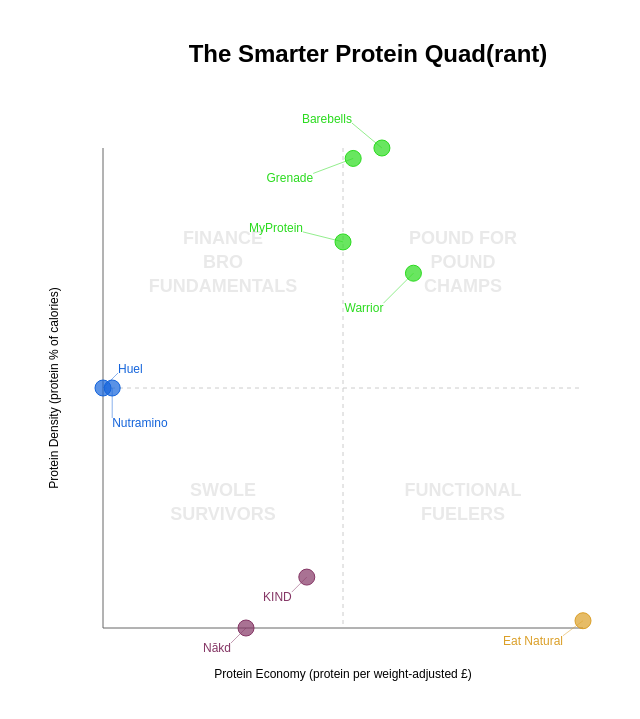
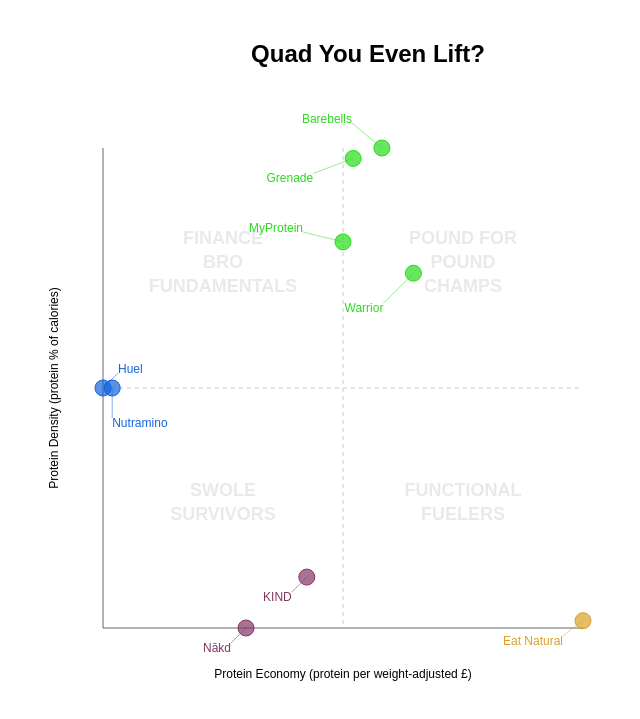
Before and after one commit to patmycatalan/protein-magic-quad, a plain HTML site: page index.html in a window 1280 px wide. Shown: the top 719 px of the page, without its empty margins (272-912 px from the left). Drawn offline with Linux system fonts and the light colour scheme.

Commit message:
Update index.html

```diff
--- a/index.html
+++ b/index.html
@@ -3,12 +3,12 @@
 <head>
     <meta charset="UTF-8">
     <meta name="viewport" content="width=device-width, initial-scale=1.0">
-    <title>The Smarter Protein Quad(rant)</title>
+    <title>Quad You Even Lift?</title>
     <link rel="stylesheet" href="styles.css">
 </head>
 <body>
     <div class="chart-container">
-      <h2 class="chart-title">The Smarter Protein Quad(rant)</h2>
+      <h2 class="chart-title">Quad You Even Lift?</h2>
       <div class="chart">
         <svg id="protein-chart" width="600" height="600"></svg>
       </div>
```
